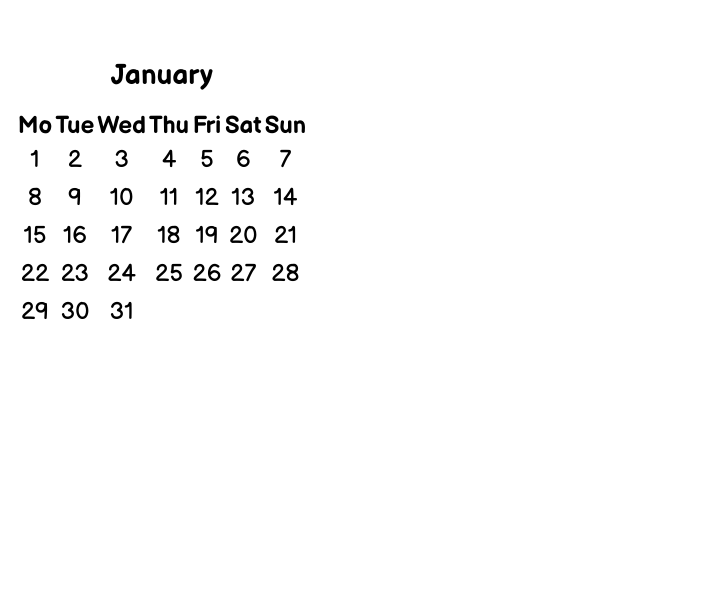
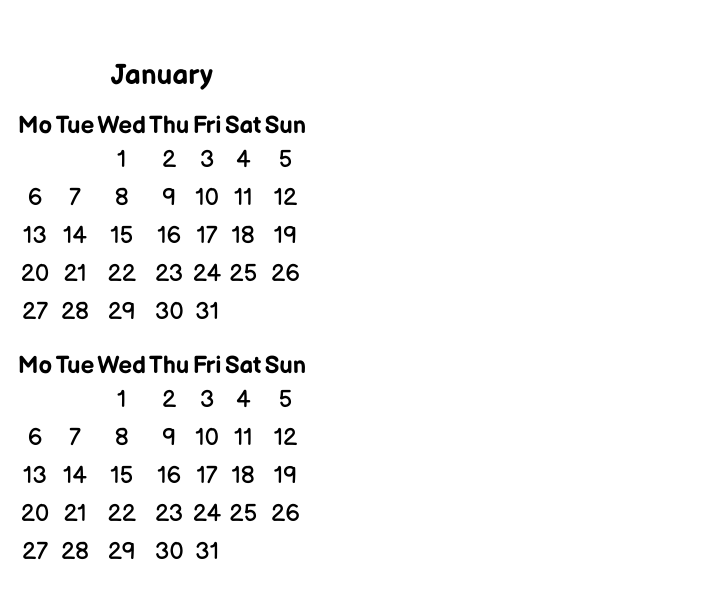
Before and after one commit to fillika/moodCalendar, a website built with webpack: page src/index.html in a window 1280 px wide. Shown: the part 147-746 px from the top of the page, without its empty margins (0-722 px from the left). Built offline with nearby package versions, Linux system fonts and the light colour scheme.

Commit message:
Набросал реализацию одного рендера одного месяца

```diff
--- a/src/assets/script/ts/helpers.ts
+++ b/src/assets/script/ts/helpers.ts
@@ -5,3 +5,13 @@ export function createEl(tag: string): HTMLElement {
 export function getDaysInMonth(month: number): number {
   return 33 - new Date(2020, month, 33).getDate();
 }
+
+export function getRightDay(year: number, month: number): number {
+  let numberOfWeekDay = new Date(year, month, 1).getDay() - 1;
+
+  if (numberOfWeekDay === -1) {
+    numberOfWeekDay = 6;
+  }
+
+  return numberOfWeekDay;
+}
--- a/src/assets/script/ts/index.ts
+++ b/src/assets/script/ts/index.ts
@@ -1,7 +1,7 @@
 //new Date.getDay(); - получить день (0 - 6. День 6 - это суббота)
 //new Date().getMonth(); - получить месяц (0 - 11. День 11 - это Декабрь)
 
-import { createEl, getDaysInMonth } from './helpers';
+import { createEl, getDaysInMonth, getRightDay } from './helpers';
 
 const days: string[] = ['Mo', 'Tue', 'Wed', 'Thu', 'Fri', 'Sat', 'Sun']; // массив дней недели
 const months: string[] = [
@@ -19,24 +19,18 @@ const months: string[] = [
   'December',
 ]; // массив дней недели
 
-/**
- * Функция для получения текущего года
- */
-function getCurrentYear(): number {
-  return new Date().getFullYear();
-}
-
 function createMonth(days: string[]) {
+  const yearContainer = document.getElementById('year');
   const div: HTMLElement = createEl('div');
   const table: HTMLElement = createEl('table');
   const thead: HTMLElement = createEl('thead');
   const tbody: HTMLElement = createEl('tbody');
   const tr: HTMLElement = createEl('tr');
-  const td: HTMLElement = createEl('td');
   const h3: HTMLElement = createEl('h3');
 
   div.classList.add('month');
   h3.classList.add('month-name');
+  div.appendChild(h3);
 
   const currentYear = new Date().getFullYear();
   const startMonth = 0; // Номер месяца (по умолчанию 0 - Январь)
@@ -45,35 +39,93 @@ function createMonth(days: string[]) {
    * Создаю шапку с днями недели
    */
   function createWeekString(days: string[], tr: HTMLElement): void {
-
     days.forEach(day => {
       const th: HTMLElement = createEl('th');
       th.innerHTML = day;
 
       tr.appendChild(th);
     });
+
+    thead.appendChild(tr);
   }
 
   /**
    * Создаю дни в месяце
    */
   function createDays(year: number, month: number): void {
-    const dayOfWeek = new Date(year, month, 1).getDay(); // День недели первого дня месяца
+    const dayOfWeek = getRightDay(year, month); // День недели первого дня месяца
     const totalDays: number = getDaysInMonth(month); // кол-во дней в месяце
-    const tr: HTMLElement = createEl('tr');
+    const tdArray = createTdArray(dayOfWeek, totalDays);
 
-    for (let i = 1; i <= totalDays; i++) {
-      const td: HTMLElement = createEl('td');
+    function createTdArray(dayOfWeek: number, totalDays: number): HTMLElement[] {
+      const arr: HTMLElement[] = [];
+      let day = 0;
+      // 35 ячеек создаются (5 рядов по 7 дней в ряду, пустые скрываются стилями
+      for (let i = 0; i < 35; i++) {
+        const td: HTMLElement = createEl('td');
+        // Проверка на кол-во дней. Заполняются только дни в месяце. А так же только начиная со дня недели
+        if (i >= dayOfWeek && i < totalDays + dayOfWeek) {
+          day = day + 1;
+          td.innerHTML = day.toString();
+        }
 
-      td.innerHTML = i.toString();
-      tr.appendChild(td);
+        arr.push(td);
+      }
+
+      return arr;
     }
 
-    console.log(tr);
+    function createTbody(tbody: HTMLElement): void {
+      let trArray: HTMLElement[] = [];
+
+      tdArray.forEach(td => {
+
+        trArray.push(td);
+
+        if (trArray.length >= 7) {
+          const tr: HTMLElement = createEl('tr');
+          trArray.forEach(td => tr.appendChild(td));
+          tbody.appendChild(tr);
+          trArray = [];
+        }
+      });
+    }
+
+    createTbody(tbody);
   }
 
+  /**
+   * Вставляю месяц в календарь
+   */
+  function appendMonth(): void {
+    table.appendChild(thead);
+    table.appendChild(tbody);
+    div.appendChild(table);
+    yearContainer.appendChild(div);
+  }
+
+  createWeekString(days, tr);
   createDays(currentYear, startMonth);
-  createWeekString(days, tr);
+  appendMonth();
 }
 
 createMonth(days);
+
+/**
+ * В этом классе по умолчанию используется текущий год. Либо можно передать свой, тот
+ * с которого начнется календарь при загрузке страницы
+ */
+class Calendar {
+  currentYear: number;
+
+  constructor(currentYear: number = new Date().getFullYear()) {
+    this.currentYear = currentYear;
+    this.init();
+  }
+
+  init(): void {
+    console.log(this.currentYear);
+  }
+}
+
+const yr = new Calendar();
--- a/src/assets/styles/scss/index.scss
+++ b/src/assets/styles/scss/index.scss
@@ -46,10 +46,15 @@ body {
             text-align: center;
             height: 1.5em;
             cursor: pointer;
+
             @include transition(background-color);
 
             &:active {
                 background-color: orange;
+            }
+
+            &:empty {
+                pointer-events: none;
             }
         }
     }
--- a/src/index.html
+++ b/src/index.html
@@ -16,7 +16,7 @@
 
     <div>
         <h2 class='year'>2020</h2>
-        <div>
+        <div id='year'>
             <div class='month'>
                 <h3 class='month-name'>January</h3>
                 <table>
@@ -33,45 +33,49 @@
                     </thead>
                     <tbody>
                     <tr>
+                        <td></td>
+                        <td></td>
                         <td>1</td>
                         <td>2</td>
                         <td>3</td>
                         <td>4</td>
                         <td>5</td>
+                    </tr>
+                    <tr>
                         <td>6</td>
                         <td>7</td>
-                    </tr>
-                    <tr>
                         <td>8</td>
                         <td>9</td>
                         <td>10</td>
                         <td>11</td>
                         <td>12</td>
+                    </tr>
+                    <tr>
                         <td>13</td>
                         <td>14</td>
-                    </tr>
-                    <tr>
                         <td>15</td>
                         <td>16</td>
                         <td>17</td>
                         <td>18</td>
                         <td>19</td>
+                    </tr>
+                    <tr>
                         <td>20</td>
                         <td>21</td>
-                    </tr>
-                    <tr>
                         <td>22</td>
                         <td>23</td>
                         <td>24</td>
                         <td>25</td>
                         <td>26</td>
+                    </tr>
+                    <tr>
                         <td>27</td>
                         <td>28</td>
-                    </tr>
-                    <tr>
                         <td>29</td>
                         <td>30</td>
                         <td>31</td>
+                        <td></td>
+                        <td></td>
                     </tr>
                     </tbody>
                 </table>
```
